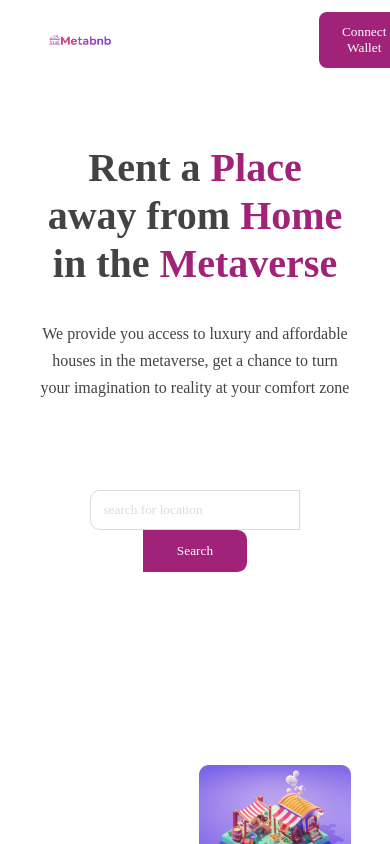
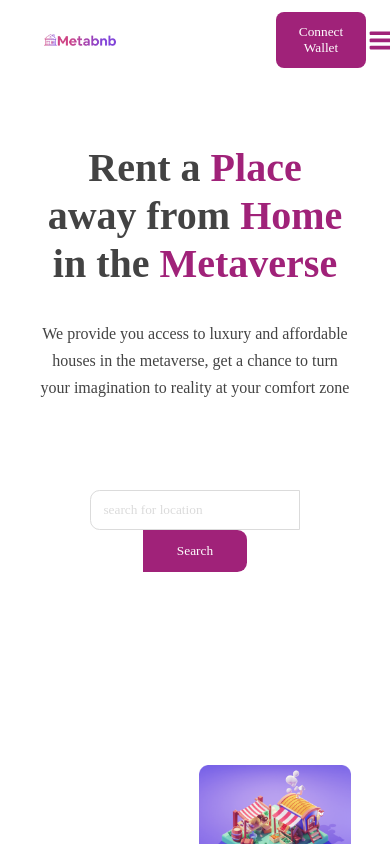
Before and after one commit to JoeTechx/metabnb, a React (Create React App) app: page / in a window 390 px wide. Shown: the top 844 px of the page. Built offline with nearby package versions, Linux system fonts and the light colour scheme; a web font is replaced by a local one.

Commit message:
added media query of 500px and 368px max-width

```diff
--- a/src/component/Navbar.css
+++ b/src/component/Navbar.css
@@ -137,3 +137,14 @@ nav {
     margin-left: 13rem;
   }
 }
+@media screen and (max-width: 500px) {
+  .wallet__btn {
+    margin-left: 10rem;
+  }
+}
+@media screen and (max-width: 368px) {
+
+  .wallet__btn {
+    margin-left: 6rem;
+  }
+}
```
